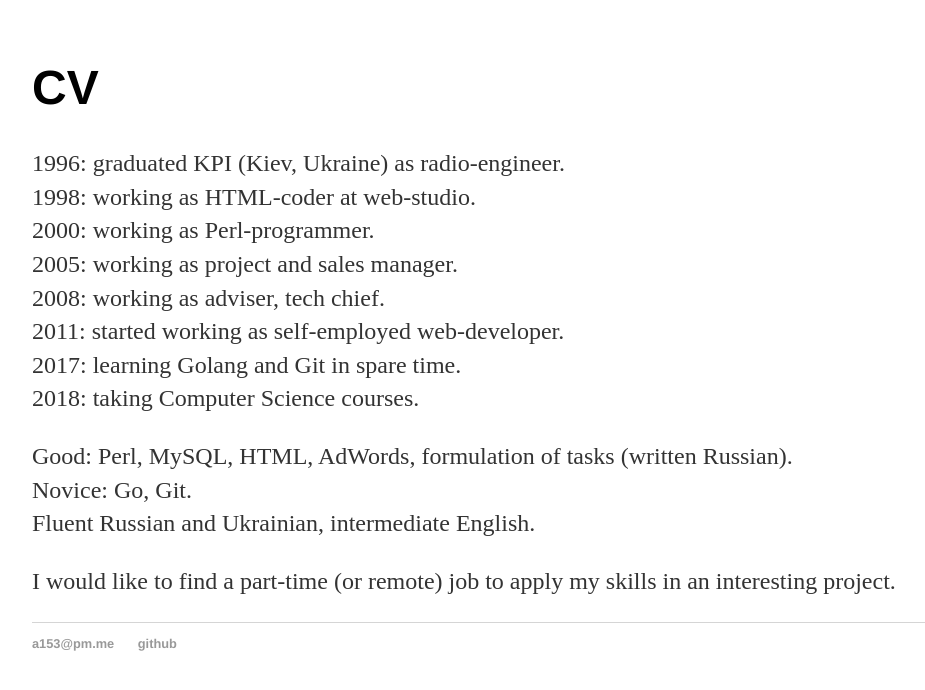
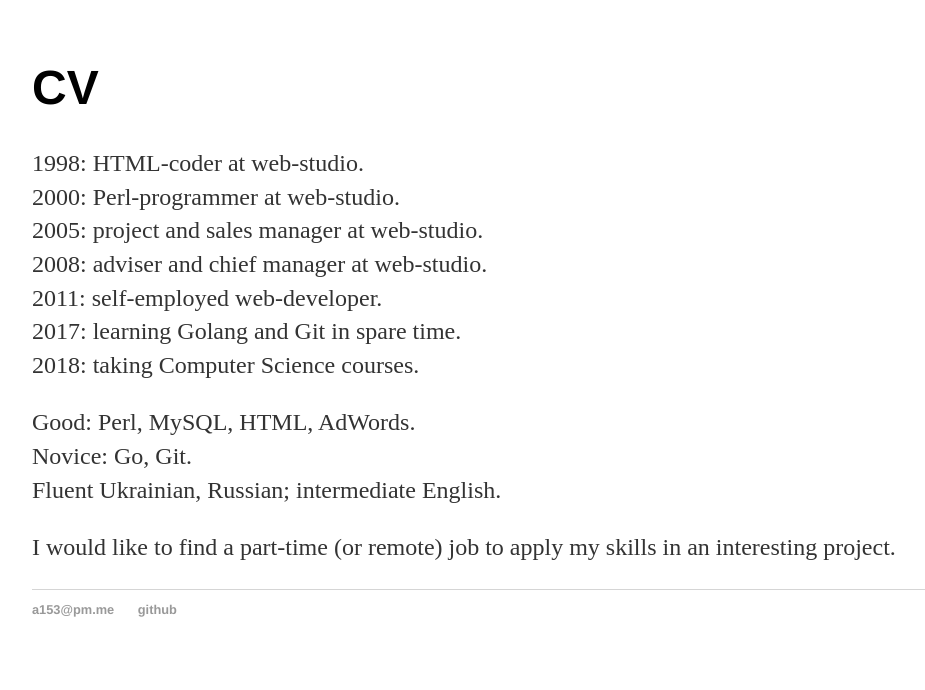
Before and after one commit to aa153/aa153.github.io, a Jekyll site: the page built from index.html, in a window 1280 px wide. Shown: the top 690 px of the page, without its empty margins (160-1085 px from the left). Built offline with Jekyll 4.4.1, drawn with Linux system fonts in a browser that asks for light colours.

Commit message:
Update index.html

```diff
--- a/index.html
+++ b/index.html
@@ -5,19 +5,21 @@ title: perl programmer CV
 	<div class="blurb">
 	<h1>CV</h1>
 	<p>
+		<!--
 		1996: graduated KPI (Kiev, Ukraine) as radio-engineer.<br>
-		1998: working as HTML-coder at web-studio.<br>
-		2000: working as Perl-programmer.<br>
-		2005: working as project and sales manager.<br>
-		2008: working as adviser, tech chief.<br>
-		2011: started working as self-employed web-developer.<br>
+		-->
+		1998: HTML-coder at web-studio.<br>
+		2000: Perl-programmer at web-studio.<br>
+		2005: project and sales manager at web-studio.<br>
+		2008: adviser and chief manager at web-studio.<br>
+		2011: self-employed web-developer.<br>
 		2017: learning Golang and Git in spare time.<br>
 		2018: taking Computer Science courses.
 	</p>
 	<p>
-		Good: Perl, MySQL, HTML, AdWords, formulation of tasks (written Russian).<br>
+		Good: Perl, MySQL, HTML, AdWords.<br>
 		Novice: Go, Git.<br>
-		Fluent Russian and Ukrainian, intermediate English.
+		Fluent Ukrainian, Russian; intermediate English.
 	</p>
 	<p>
 		I would like to find a part-time (or remote) job to apply my skills in an interesting project.<br>
```
